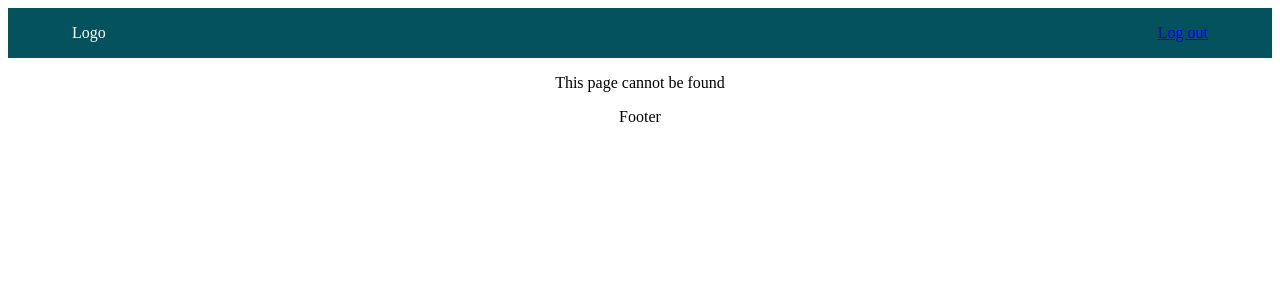
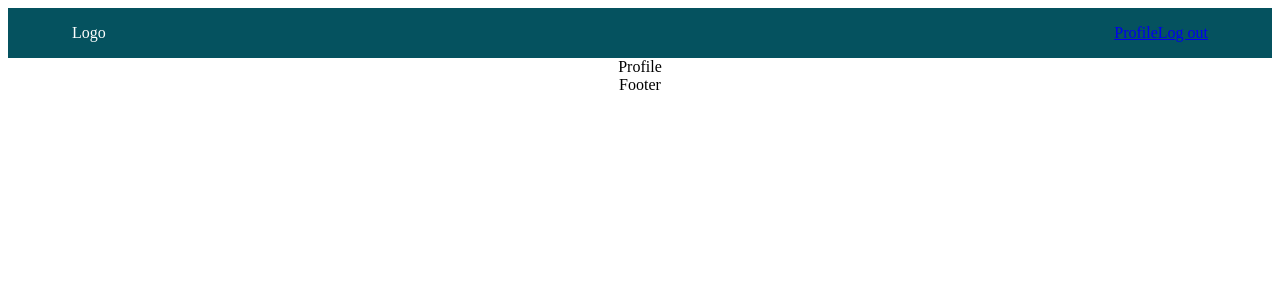
Before and after one commit to Andrea-Brezanova/deeder, a React (Create React App) app in the folder frontend/: page /protected/profile in a window 1280 px wide. Shown: the top 300 px of the page. Built offline with nearby package versions, Linux system fonts and the light colour scheme; sample sign-in values are in the browser's storage.

Commit message:
added protected routes

```diff
--- a/frontend/src/App.js
+++ b/frontend/src/App.js
@@ -5,6 +5,8 @@ import Home from "./Components/Home";
 import About from "./Components/About";
 import SignIn from "./Components/SignIn";
 import SignUp from "./Components/SignUp";
+import Profile from "./Components/Profile";
+import Protected from "./Components/Protected";
 import AllPosts from "./Components/AllPosts";
 import OfferHelp from "./Components/OfferHelp";
 import GetHelp from "./Components/GetHelp";
@@ -18,14 +20,17 @@ function App() {
       <Routes>
         <Route path="/" element={<Layout />}>
           <Route index element={<Home />} />
-          <Route path="/about" element={<About />} />
-          <Route path="/signin" element={<SignIn />} />
-          <Route path="/signup" element={<SignUp />} />
-          <Route path="/allposts" element={<AllPosts />} />
-          <Route path="/offer-help" element={<OfferHelp />} />
-          <Route path="/get-help" element={<GetHelp />} />
-          <Route path="/offer-company" element={<OfferCompany />} />
-          <Route path="/get-company" element={<GetCompany />} />
+          <Route path="about" element={<About />} />
+          <Route path="signin" element={<SignIn />} />
+          <Route path="signup" element={<SignUp />} />
+          <Route path="protected" element={<Protected />} >
+            <Route path="profile" element={<Profile />} />
+          </Route>
+          <Route path="allposts" element={<AllPosts />} />
+          <Route path="offer-help" element={<OfferHelp />} />
+          <Route path="get-help" element={<GetHelp />} />
+          <Route path="offer-company" element={<OfferCompany />} />
+          <Route path="get-company" element={<GetCompany />} />
           <Route path="*" element={<NoPage />} />
         </Route>
       </Routes>
--- a/frontend/src/Components/Layout.js
+++ b/frontend/src/Components/Layout.js
@@ -1,4 +1,4 @@
-import { Outlet } from "react-router-dom";
+import { Outlet, Link } from "react-router-dom";
 import Navbar from "./Navbar";
 import Footer from "./Footer";
 
@@ -6,6 +6,7 @@ function Layout() {
   return (
     <div>
       <Navbar />
+
       <Outlet />
       <Footer />
     </div>
--- a/frontend/src/Components/Navbar.js
+++ b/frontend/src/Components/Navbar.js
@@ -10,6 +10,7 @@ export default function Navbar() {
     <div className="nav">
       <div>Logo</div>
       <div class-name="nav-items">
+      <Link to="/protected/profile">Profile</Link>
         {!isAuthenticated ? (
           <>
             <Link to="/">Home</Link>
--- /dev/null
+++ b/frontend/src/Components/Profile.js
@@ -0,0 +1,9 @@
+import React from 'react'
+
+function Profile() {
+  return (
+    <div>Profile</div>
+  )
+}
+
+export default Profile;
--- /dev/null
+++ b/frontend/src/Components/Protected.js
@@ -0,0 +1,14 @@
+import { Link, Navigate } from "react-router-dom";
+import { useSelector } from "react-redux";
+import { Outlet } from "react-router-dom";
+
+function Protected() {
+  const isAuthenticated = useSelector((state) => state.auth.isAuthenticated);
+
+  return (
+    <div>
+        { isAuthenticated ? <Outlet /> : <Navigate to="/login"/> }
+    </div>
+  );
+}
+export default Protected;
```
